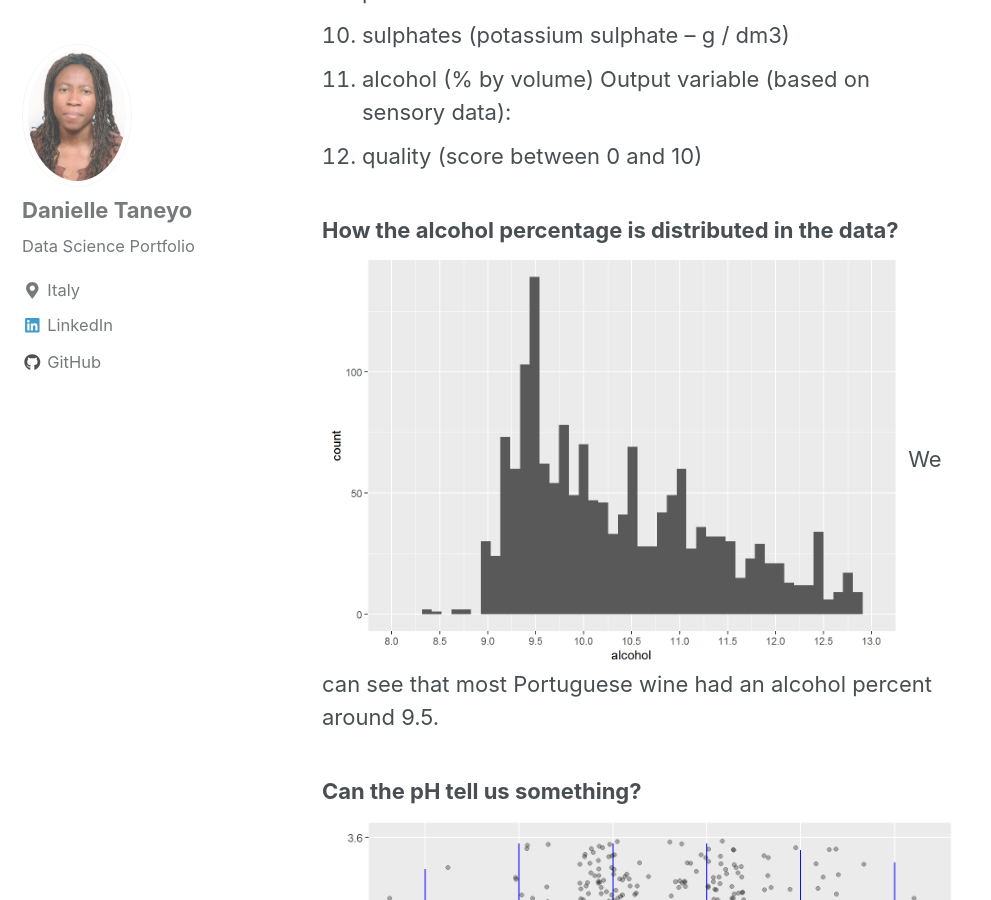
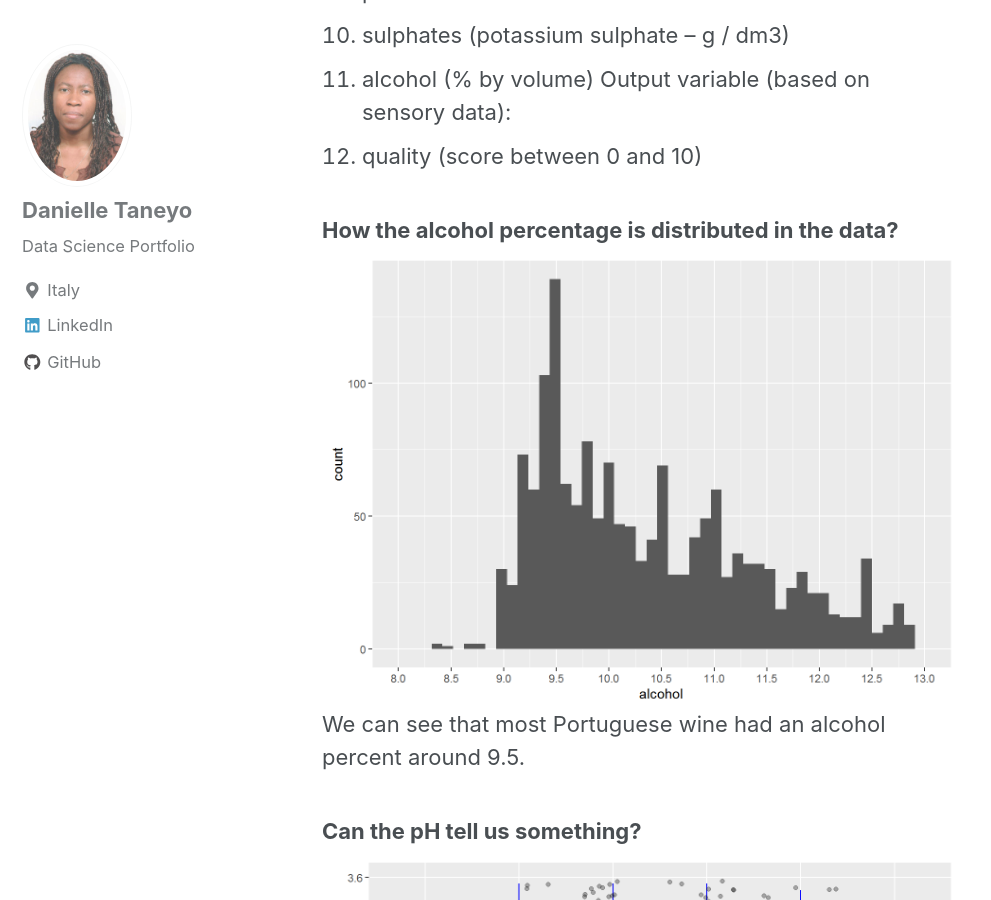
Before and after one commit to lsaa2014/lsaa2014.github.io, a Jekyll site: the page built from _posts/2018-03-27-WineEDA.md, in a window 1280 px wide and 900 px high, scrolled down 1835 px. Shown: the whole window, without its empty margins (0-991 px from the left). Built offline with Jekyll 4.4.1, drawn with Linux system fonts in a browser that asks for light colours; nearby versions of some CDN libraries.

Commit message:
Update 2018-03-27-WineEDA.md

```diff
--- a/_posts/2018-03-27-WineEDA.md
+++ b/_posts/2018-03-27-WineEDA.md
@@ -29,11 +29,11 @@
 12. quality (score between 0 and 10)
 
 ### How the alcohol percentage is distributed in the data?
-<img src="{{ site.url }}{{ site.baseurl }}/images/wine/alcoholpercent.png" alt="" width="580" height="300">
+<img src="{{ site.url }}{{ site.baseurl }}/images/wine/alcoholpercent.png" alt="" width="680" height="400">
 We can see that most Portuguese wine had an alcohol percent around 9.5.
 
 ### Can the pH tell us something?
-<img src="{{ site.url }}{{ site.baseurl }}/images/wine/WinepH.png" alt="">
+<img src="{{ site.url }}{{ site.baseurl }}/images/wine/WinepH.png" alt="" width="680" height="400">
 As the quality increases, the pH decreases even though this trend is not observe
 for wine from 5 and 6 qualities. The pH determines the acidity/basicity of a wine,
 low pH gives acidity and high gives basicity, usually the wine’s pH is around 3-4.
@@ -41,7 +41,7 @@
 so having a low pH protect the wine from degradation.
 
 ### Is there a correlation between citric acid and pH?
-<img src="{{ site.url }}{{ site.baseurl }}/images/wine/citric acid and pH.png" alt="">
+<img src="{{ site.url }}{{ site.baseurl }}/images/wine/citric acid and pH.png" alt="" width="680" height="400">
 I categorized the quality into 3 groups: low (3-4), medium(5-6) and high (7-8).
  The pH decreases as the citric acid increases and this relationship is more strong in high quality wines. It’s more likely to found high quality wine with low pH and high citric acid. Medium and high range from 0 to 0.8 of citric acid.
 
```
